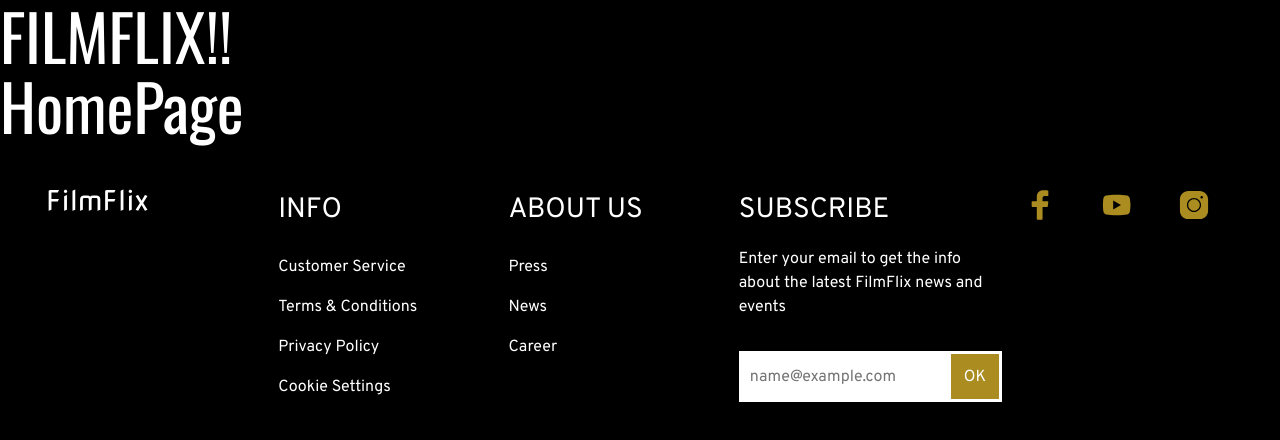
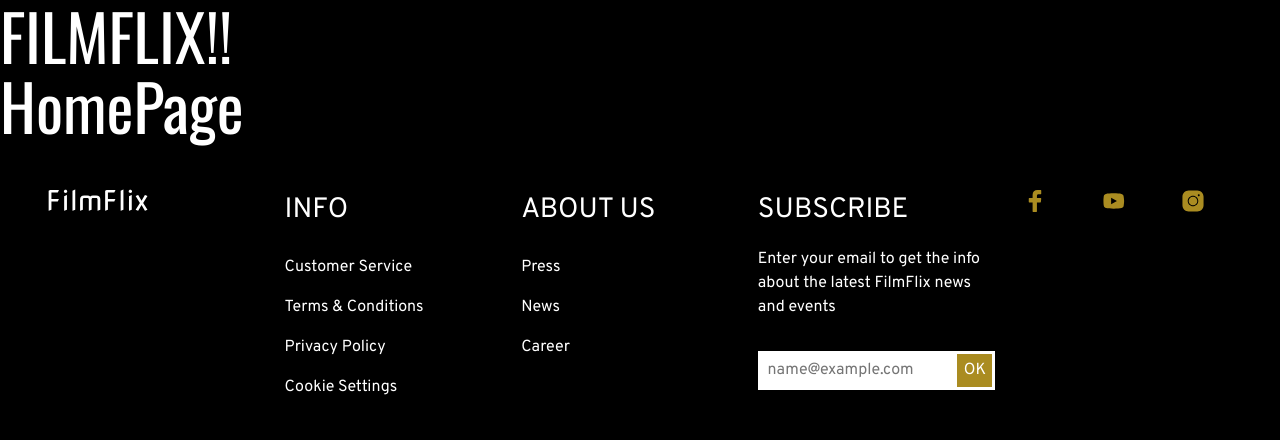
Before and after one commit to Filmflix-FED22G/filmflix, a React (Vite) app: page / in a window 1280 px wide. Shown: the top 440 px of the page. Built offline with nearby package versions, Linux system fonts and the light colour scheme.

Commit message:
Styling input field with button

```diff
--- a/src/index.css
+++ b/src/index.css
@@ -109,7 +109,8 @@ input {
   font-size: var(--font-size-s);
   border:none;
   color: var(--color-placeholder-text);
-  padding: 0 0.7rem;
+  padding-left: 0.6rem;
+
 }
 
 /* ----- Just added in case we need it ----- */
@@ -117,7 +118,7 @@ input {
  button {
   border-radius: 0;
   border: 0.2rem solid var(--color-light);
-  padding: 0.8rem;
+  padding: 0.4rem;
   font-size: 1rem;
   cursor: pointer;
   transition: 0.25s;
@@ -127,6 +128,6 @@ input {
   font-size: var(--font-size-s);
 }
 button:hover {
-  background-color: var(--color-light);
-  color: var(--color-dark-grey);
+  background-color: var(--color-dark-grey);
+
 }
--- a/src/pages/components/Footer.tsx
+++ b/src/pages/components/Footer.tsx
@@ -42,7 +42,7 @@ const ImageContainer = styled.div`
   justify-content: space-around;
 `;
 const FooterSoMe = styled.img`
-  width: 2rem;
+  width: 1.5rem;
   height: auto;
 `;
 const Footer: React.FC = () => {
```
